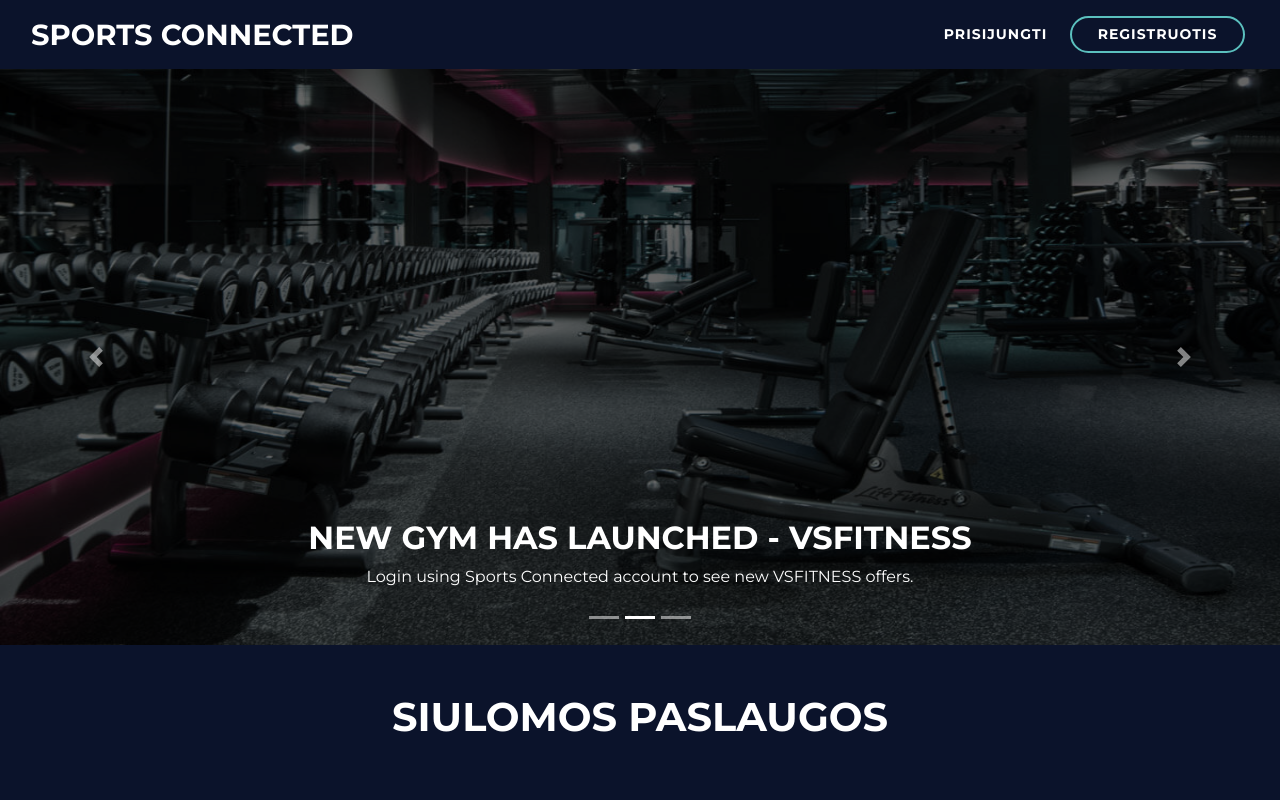
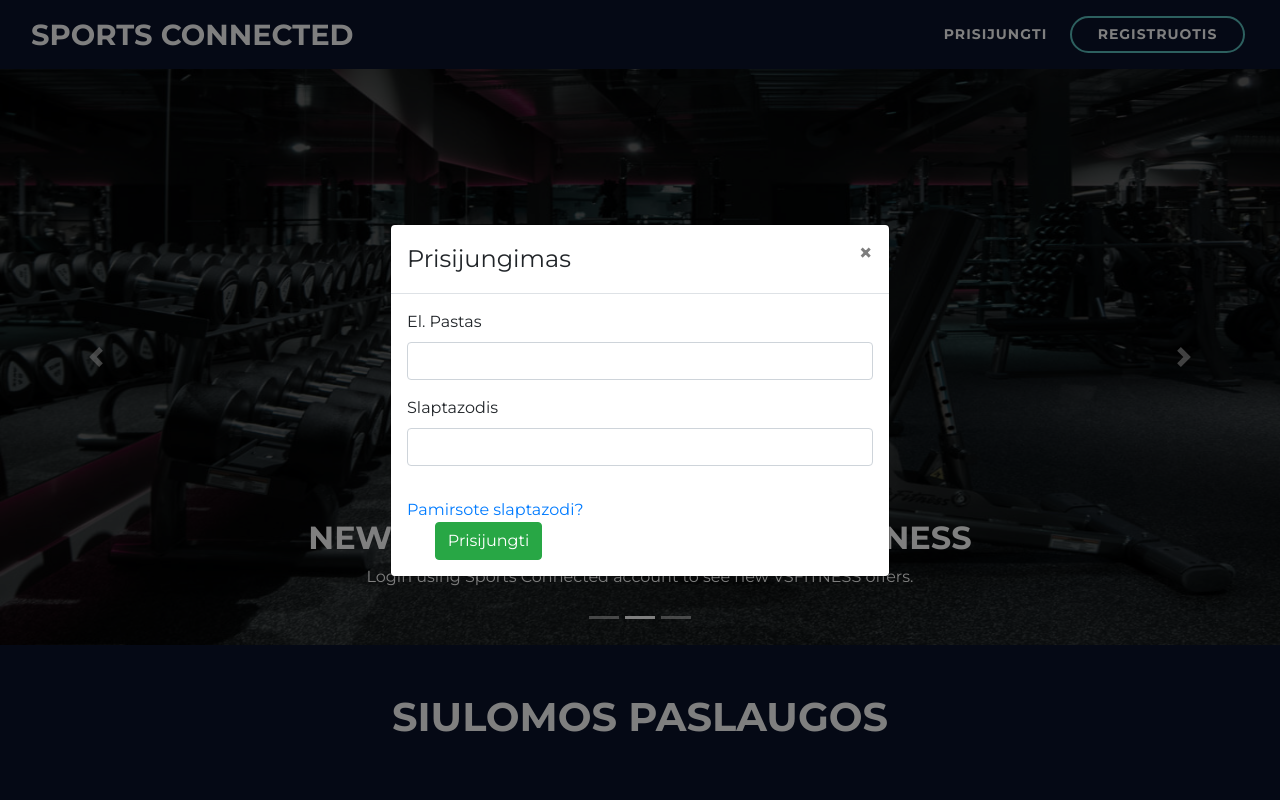
Before and after one commit to NaiKiDEV/sports-connected, a React (Create React App) app in the folder Front-end/sports-connected/: page / in a window 1280 px wide. Both pictures are taken after a click on the link "PRISIJUNGTI". Shown: the top 800 px of the page. Built offline with nearby package versions, Linux system fonts and the light colour scheme.

Commit message:
add login modal

```diff
--- a/Front-end/sports-connected/src/App.js
+++ b/Front-end/sports-connected/src/App.js
@@ -1,18 +1,13 @@
 import React from 'react';
-import NavBar from './components/navbar';
-import Carousel from './components/carousel';
-import Category from './components/category';
-import Features from './components/features';
-import CallToAction from './components/callToAction';
+import LandingPage from './components/landingPage'
+
 
 function App() {
+
+
   return (
     <div>
-      <NavBar />
-      <Carousel />
-      <Category />
-      <Features />
-      {/* <CallToAction /> */}
+      <LandingPage></LandingPage>
     </div>
   );
 }
--- /dev/null
+++ b/Front-end/sports-connected/src/components/LoginModal.jsx
@@ -0,0 +1,55 @@
+import React, { Component } from 'react';
+import { Modal, Button, Form, Row, Col } from 'react-bootstrap';
+
+class LoginModal extends React.Component {
+    constructor(props, context) {
+        super(props, context);
+        this.handleShow = this.handleShow.bind(this);
+        this.handleClose = this.handleClose.bind(this);
+        this.state = {
+            show: false
+        }
+    }
+    handleShow() {
+        this.setState({ show: true })
+    }
+    handleClose() {
+        this.setState({ show: false })
+    }
+    render() {
+        return (
+            <div>
+                <Modal
+                    aria-labelledby="contained-modal-title-vcenter"
+                    centered
+                    show={this.state.show} onHide={this.handleClose}>
+                    <Modal.Header closeButton>
+                        <Modal.Title >Prisijungimas</Modal.Title>
+                    </Modal.Header>
+                    <Modal.Body>
+                        <Form.Group className="" controlId="formGroupEmail">
+                            <Form.Label>El. Pastas</Form.Label>
+                            <Form.Control type="email" placeholder="" />
+                        </Form.Group>
+                        <Form.Group className="" controlId="formGroupPassword">
+                            <Form.Label>Slaptazodis</Form.Label>
+                            <Form.Control type="password" placeholder="" />
+                        </Form.Group>
+                        <Row>
+                            <Col sm="8" className="pt-3">
+                                <a href="#" ><p className="mb-0">Pamirsote slaptazodi?</p></a>
+                            </Col>
+                            <Col sm=""></Col>
+                            <Col sm="4">
+                                <Button className="float-right" variant="success">Prisijungti</Button>
+                            </Col>
+
+                        </Row>
+
+                    </Modal.Body>
+                </Modal>
+            </div>
+        )
+    }
+}
+export default LoginModal;
--- /dev/null
+++ b/Front-end/sports-connected/src/components/landingPage.jsx
@@ -0,0 +1,22 @@
+import React, { Component } from 'react';
+import NavBar from './navbar';
+import Carousel from './carousel';
+import Category from './category';
+import Features from './features';
+import CallToAction from './callToAction';
+
+class LandingPage extends Component {
+
+    render() {
+        return (<div>
+            <NavBar />
+            <Carousel />
+            <Category />
+            <Features />
+            {/* <CallToAction /> */}
+        </div>
+        );
+    }
+}
+
+export default LandingPage;
--- a/Front-end/sports-connected/src/components/login.jsx
+++ b/Front-end/sports-connected/src/components/login.jsx
@@ -1,11 +1,15 @@
 import React, { Component } from 'react';
+
 //import Button from 'react-bootstrap/Button';
 
 class LoginButton extends Component {
-    state = {}
+
     render() {
         return (
-            <a className="mx-1 mr-2 btn-login text-uppercase" href="#">PRISIJUNGTI</a>
+            <>
+                <a className="mx-1 mr-2 btn-login text-uppercase" href="#"
+                    onClick={this.props.onClick}>PRISIJUNGTI</a>
+            </>
         );
     }
 }
--- a/Front-end/sports-connected/src/components/navbar.jsx
+++ b/Front-end/sports-connected/src/components/navbar.jsx
@@ -1,22 +1,32 @@
 import React, { Component } from 'react';
 import LoginButton from "./login";
 import RegisterButton from "./register";
+import LoginModal from './LoginModal';
 import { Container, Navbar, Form } from "react-bootstrap";
 
 class NavBar extends Component {
+    loginModalRef = ({ handleShow }) => {
+        this.showModal = handleShow;
+    }
+
+    onLoginClick = () => {
+        this.showModal();
+    }
+
     render() {
         return (
-
+            <div>
                 <Navbar expand="lg" className="navbar-color py-3">
                     <Container bsPrefix="container-fluid">
                         <Navbar.Brand href="#" className="brand-name "><p className="mb-0 text-bold text-light text-logo">SPORTS CONNECTED</p></Navbar.Brand>
                         <Form inline>
-                        <LoginButton />
+                            <LoginButton onClick={this.onLoginClick} />
                             <RegisterButton />
                         </Form>
                     </Container>
                 </Navbar>
-
+                <LoginModal ref={this.loginModalRef} ></LoginModal>
+            </div>
         );
     }
 }
```
Lines whose indentation alone changed are shown as unchanged.
